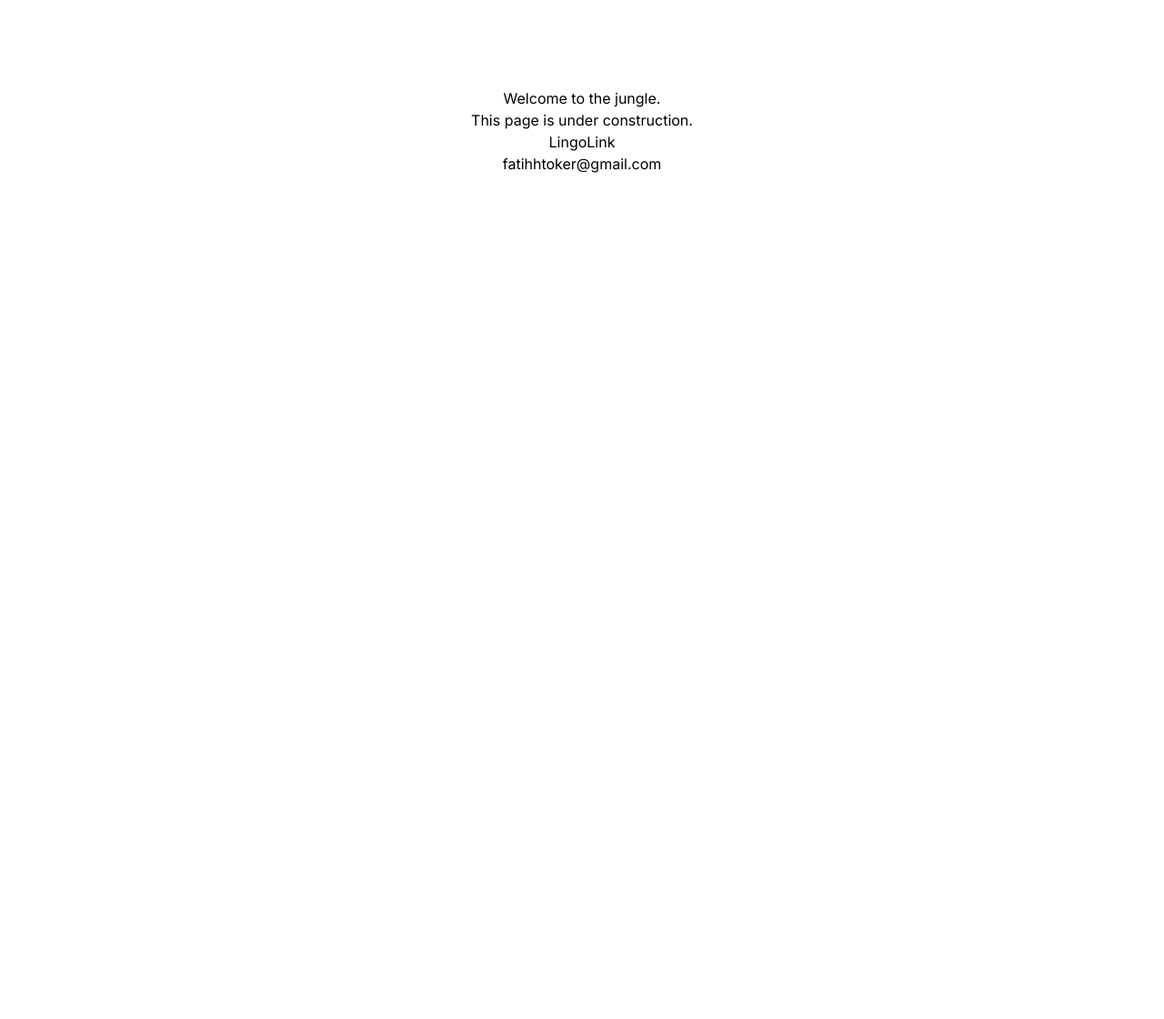
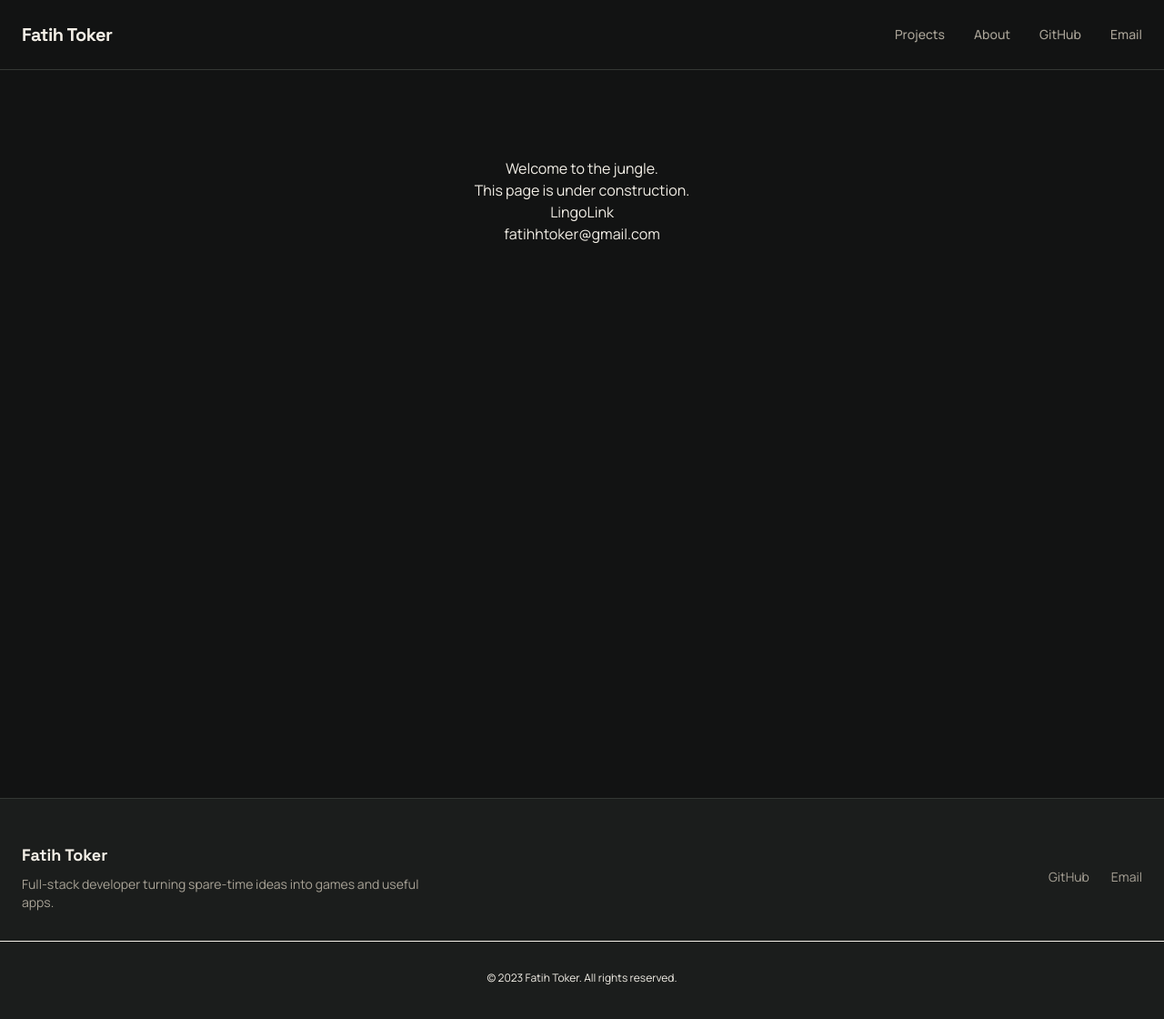
Before and after one commit to fatihtoker/personal-website-next, a Next.js app: page / in a window 1280 px wide. Shown: the top 1120 px of the page at 91% size. Before the commit the page ends 800 px from the top, so only its background shows below. Built offline with nearby package versions, Linux system fonts and the light colour scheme; no server answers.

Commit message:
feat: add portfolio visual shell

```diff
--- a/app/globals.css
+++ b/app/globals.css
@@ -2,34 +2,54 @@
 @tailwind components;
 @tailwind utilities;
 
-:root {
-  --foreground-rgb: 0, 0, 0;
-  --background-start-rgb: 214, 219, 220;
-  --background-end-rgb: 255, 255, 255;
-}
+@layer base {
+  :root {
+    --ink: #f3efe7;
+    --muted: #a9a397;
+    --canvas: #121313;
+    --surface: #1b1d1c;
+    --surface-strong: #252826;
+    --line: #343834;
+    --acid: #c9f66b;
+    --coral: #ff8066;
+    --sky: #79c7ff;
+    --radius-sm: 0.875rem;
+    --radius-lg: 1.75rem;
+    --shadow-card: 0 24px 80px rgba(0, 0, 0, 0.28);
+  }
 
-@media (prefers-color-scheme: dark) {
-  :root {
-    --foreground-rgb: 255, 255, 255;
-    --background-start-rgb: 0, 0, 0;
-    --background-end-rgb: 0, 0, 0;
+  html {
+    scroll-behavior: smooth;
+    background: var(--canvas);
+  }
+
+  body {
+    margin: 0;
+    color: var(--ink);
+    background: var(--canvas);
+    font-family: var(--font-manrope), sans-serif;
+  }
+
+  :focus-visible {
+    outline: 3px solid var(--acid);
+    outline-offset: 4px;
   }
 }
 
-.tooltip {
-  @apply invisible absolute;
+@layer utilities {
+  .font-display {
+    font-family: var(--font-space-grotesk), sans-serif;
+  }
+  .font-sans {
+    font-family: var(--font-manrope), sans-serif;
+  }
 }
 
-.has-tooltip:hover .tooltip {
-  @apply visible z-50;
+@media (prefers-reduced-motion: reduce) {
+  *, *::before, *::after {
+    scroll-behavior: auto !important;
+    animation-duration: 0.01ms !important;
+    animation-iteration-count: 1 !important;
+    transition-duration: 0.01ms !important;
+  }
 }
-
-body {
-  /* color: rgb(var(--foreground-rgb));
-  background: linear-gradient(
-      to bottom,
-      transparent,
-      rgb(var(--background-end-rgb))
-    )
-    rgb(var(--background-start-rgb)); */
-}
--- a/app/layout.tsx
+++ b/app/layout.tsx
@@ -1,12 +1,26 @@
 import type { Metadata } from "next";
-import { Inter } from "next/font/google";
+import { Space_Grotesk, Manrope } from "next/font/google";
 import "./globals.css";
+import { getSiteUrl } from "@/lib/site-url";
+import SiteHeader from "@/components/site/SiteHeader";
+import SiteFooter from "@/components/site/SiteFooter";
 
-const inter = Inter({ subsets: ["latin"] });
+const spaceGrotesk = Space_Grotesk({
+  subsets: ["latin"],
+  variable: "--font-space-grotesk",
+  display: "swap",
+});
+
+const manrope = Manrope({
+  subsets: ["latin"],
+  variable: "--font-manrope",
+  display: "swap",
+});
 
 export const metadata: Metadata = {
-  title: "Fatih Toker",
-  description: "Homepage of Fatih Toker",
+  metadataBase: getSiteUrl(),
+  title: { default: "Fatih Toker — Games & Apps", template: "%s | Fatih Toker" },
+  description: "Full-stack developer turning spare-time ideas into games and useful apps.",
 };
 
 export default function RootLayout({
@@ -15,7 +29,7 @@
   children: React.ReactNode;
 }) {
   return (
-    <html lang="en">
+    <html lang="en" className={`${spaceGrotesk.variable} ${manrope.variable}`}>
       <head>
         <link
           rel="apple-touch-icon"
@@ -39,7 +53,11 @@
         <meta name="msapplication-TileColor" content="#da532c" />
         <meta name="theme-color" content="#ffffff" />
       </head>
-      <body className={inter.className}>{children}</body>
+      <body className="min-h-screen flex flex-col bg-[var(--canvas)] text-[var(--ink)] antialiased font-sans">
+        <SiteHeader />
+        <main className="flex-grow">{children}</main>
+        <SiteFooter />
+      </body>
     </html>
   );
 }
--- /dev/null
+++ b/app/not-found.tsx
@@ -0,0 +1,19 @@
+import Link from "next/link";
+
+export default function NotFound() {
+  return (
+    <div className="mx-auto max-w-[1280px] px-6 py-24 md:py-32 flex flex-col items-center justify-center text-center min-h-[60vh]">
+      <span className="text-sm font-bold uppercase tracking-wider text-[var(--acid)] mb-4">404 Error</span>
+      <h1 className="text-4xl md:text-5xl font-display font-bold tracking-tight mb-6">Page Not Found</h1>
+      <p className="text-[var(--muted)] text-base md:text-lg max-w-md mb-8">
+        Sorry, the page you are looking for doesn&apos;t exist or has been moved to another location.
+      </p>
+      <Link
+        href="/"
+        className="inline-flex items-center justify-center px-6 py-3 border border-[var(--line)] bg-[var(--surface)] text-[var(--ink)] rounded-[var(--radius-sm)] hover:bg-[var(--surface-strong)] hover:border-[var(--acid)] transition-all min-h-[44px]"
+      >
+        Return Home
+      </Link>
+    </div>
+  );
+}
--- /dev/null
+++ b/components/site/SiteFooter.tsx
@@ -0,0 +1,46 @@
+"use client";
+
+import { usePathname } from "next/navigation";
+
+export default function SiteFooter() {
+  const pathname = usePathname();
+  const isPlayRoute = /^\/games\/[a-z0-9]+(?:-[a-z0-9]+)*\/play$/.test(pathname);
+
+  if (isPlayRoute) {
+    return null;
+  }
+
+  return (
+    <footer id="about" className="border-t border-[var(--line)] bg-[var(--surface)] py-12 mt-auto">
+      <div className="mx-auto max-w-[1280px] px-6 flex flex-col md:flex-row justify-between items-start md:items-center gap-6">
+        <div>
+          <h2 className="text-[var(--ink)] font-display text-lg font-bold">Fatih Toker</h2>
+          <p className="text-[var(--muted)] text-sm mt-2 max-w-md">
+            Full-stack developer turning spare-time ideas into games and useful apps.
+          </p>
+        </div>
+        <div className="flex gap-6">
+          <a
+            href="https://github.com/fatihtoker"
+            target="_blank"
+            rel="noopener noreferrer"
+            className="text-[var(--muted)] hover:text-[var(--ink)] text-sm transition-colors min-h-[44px] inline-flex items-center"
+          >
+            GitHub
+          </a>
+          <a
+            href="mailto:fatihhtoker@gmail.com"
+            className="text-[var(--muted)] hover:text-[var(--ink)] text-sm transition-colors min-h-[44px] inline-flex items-center"
+          >
+            Email
+          </a>
+        </div>
+      </div>
+      <div className="mx-auto max-w-[1280px] px-6 mt-8 pt-8 border-t border-[var(--line)]/50 text-center">
+        <p className="text-[var(--muted)]/50 text-xs">
+          &copy; {new Date().getFullYear()} Fatih Toker. All rights reserved.
+        </p>
+      </div>
+    </footer>
+  );
+}
--- /dev/null
+++ b/components/site/SiteHeader.tsx
@@ -0,0 +1,68 @@
+"use client";
+
+import Link from "next/link";
+import { usePathname } from "next/navigation";
+
+export default function SiteHeader() {
+  const pathname = usePathname();
+
+  // Detect if on the play route: ^/games/[slug]/play
+  const isPlayRoute = /^\/games\/[a-z0-9]+(?:-[a-z0-9]+)*\/play$/.test(pathname);
+
+  if (isPlayRoute) {
+    return (
+      <header className="site-header-play border-b border-[var(--line)] bg-[var(--canvas)] py-4">
+        <div className="mx-auto max-w-[1280px] px-6 flex items-center justify-between">
+          <Link
+            href="/"
+            className="text-[var(--ink)] font-display text-lg font-bold tracking-tight hover:text-[var(--acid)] transition-colors min-h-[44px] inline-flex items-center"
+          >
+            ← Home
+          </Link>
+        </div>
+      </header>
+    );
+  }
+
+  return (
+    <header className="border-b border-[var(--line)] bg-[var(--canvas)] py-4 sticky top-0 z-50">
+      <nav aria-label="Primary navigation" className="mx-auto max-w-[1280px] px-6 flex flex-wrap items-center justify-between gap-4">
+        <Link
+          href="/"
+          className="text-[var(--ink)] font-display text-xl font-bold tracking-tight hover:text-[var(--acid)] transition-colors min-h-[44px] inline-flex items-center"
+        >
+          Fatih Toker
+        </Link>
+
+        <div className="flex flex-wrap items-center gap-6 md:gap-8">
+          <Link
+            href="/#projects"
+            className="text-[var(--muted)] hover:text-[var(--ink)] font-medium text-sm transition-colors min-h-[44px] inline-flex items-center"
+          >
+            Projects
+          </Link>
+          <Link
+            href="/#about"
+            className="text-[var(--muted)] hover:text-[var(--ink)] font-medium text-sm transition-colors min-h-[44px] inline-flex items-center"
+          >
+            About
+          </Link>
+          <a
+            href="https://github.com/fatihtoker"
+            target="_blank"
+            rel="noopener noreferrer"
+            className="text-[var(--muted)] hover:text-[var(--ink)] font-medium text-sm transition-colors min-h-[44px] inline-flex items-center"
+          >
+            GitHub
+          </a>
+          <a
+            href="mailto:fatihhtoker@gmail.com"
+            className="text-[var(--muted)] hover:text-[var(--ink)] font-medium text-sm transition-colors min-h-[44px] inline-flex items-center"
+          >
+            Email
+          </a>
+        </div>
+      </nav>
+    </header>
+  );
+}
--- /dev/null
+++ b/lib/site-url.ts
@@ -0,0 +1,5 @@
+export function getSiteUrl() {
+  if (process.env.NEXT_PUBLIC_SITE_URL) return new URL(process.env.NEXT_PUBLIC_SITE_URL);
+  if (process.env.VERCEL_PROJECT_PRODUCTION_URL) return new URL(`https://${process.env.VERCEL_PROJECT_PRODUCTION_URL}`);
+  return new URL("http://localhost:3000");
+}
--- a/tailwind.config.ts
+++ b/tailwind.config.ts
@@ -13,7 +13,21 @@
         'gradient-conic':
           'conic-gradient(from 180deg at 50% 50%, var(--tw-gradient-stops))',
       },
+      fontFamily: {
+        display: ['var(--font-space-grotesk)', 'sans-serif'],
+        sans: ['var(--font-manrope)', 'sans-serif'],
+      },
       colors: {
+        ink: 'var(--ink)',
+        muted: 'var(--muted)',
+        canvas: 'var(--canvas)',
+        surface: 'var(--surface)',
+        'surface-strong': 'var(--surface-strong)',
+        line: 'var(--line)',
+        acid: 'var(--acid)',
+        coral: 'var(--coral)',
+        sky: 'var(--sky)',
+
         red: '#DC2626',
         'pale-yellow': '#FFFFD1',
         'gray': '#393D3F',
--- a/vitest.config.ts
+++ b/vitest.config.ts
@@ -3,6 +3,9 @@
 
 export default defineConfig({
   resolve: { alias: { "@": path.resolve(__dirname, ".") } },
+  esbuild: {
+    jsx: "automatic",
+  },
   test: {
     environment: "jsdom",
     setupFiles: ["./vitest.setup.ts"],
```
Also changed, not shown: public/project-covers/lingolink.webp (added), 1 other file (tests, documents, lock files or other folders).
